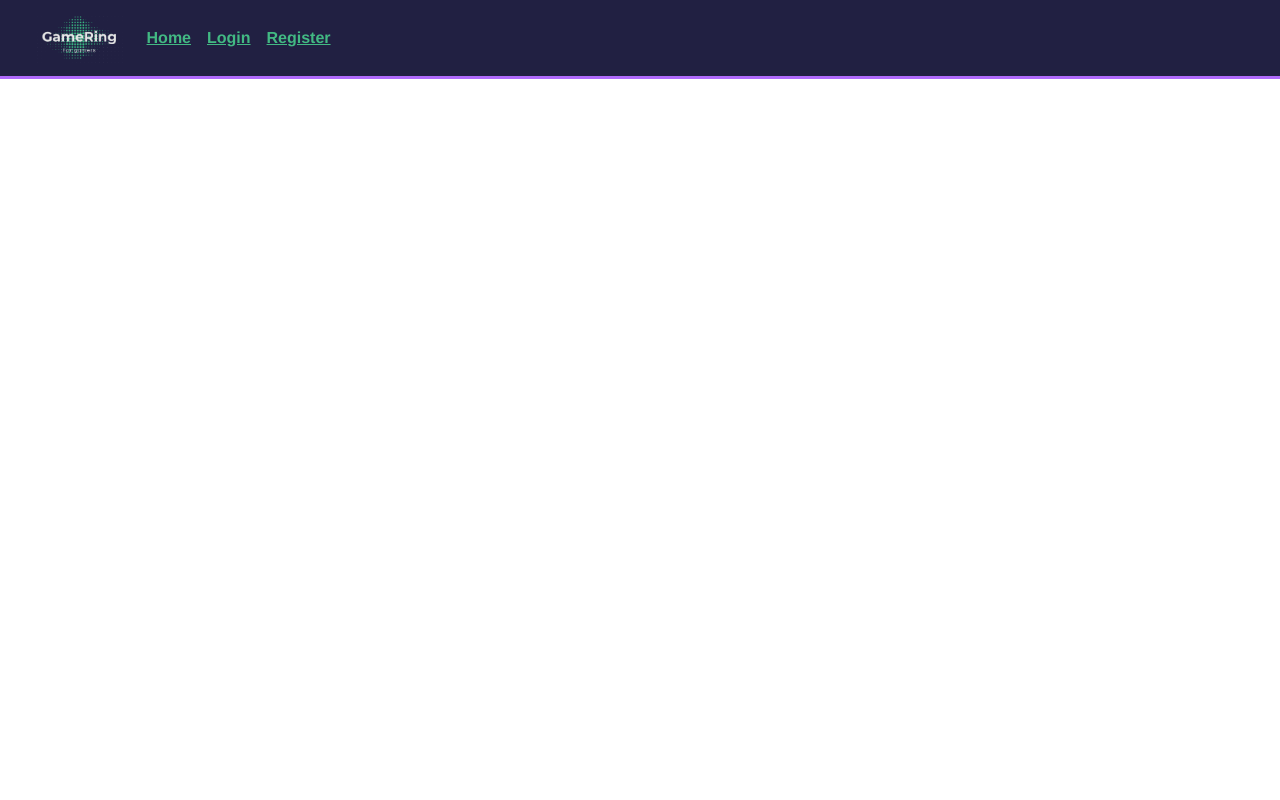
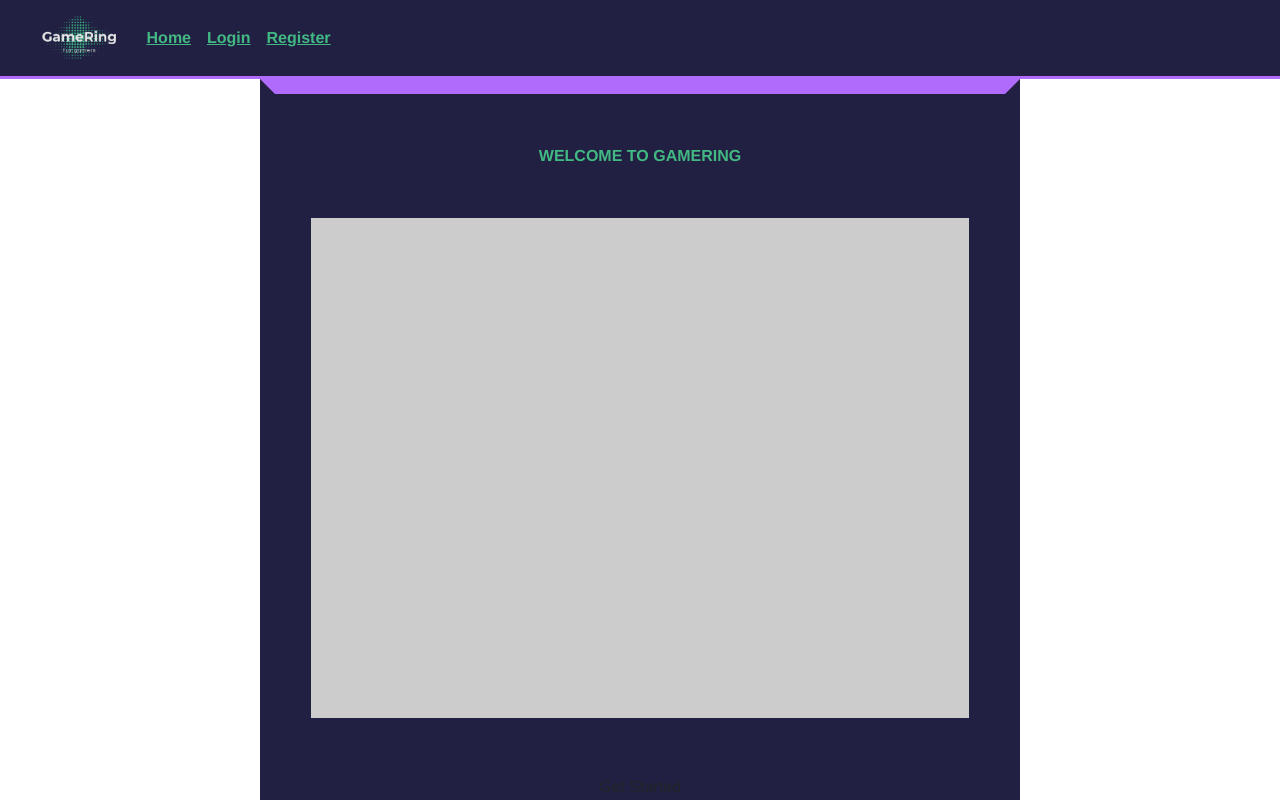
Before and after one commit to MihaelBlazevic/GameRing, a Vue app: page / in a window 1280 px wide. Shown: the top 800 px of the page. Built offline with nearby package versions, Linux system fonts and the light colour scheme; no server answers.

Commit message:
napravljen Default Page

```diff
--- a/src/views/Home.vue
+++ b/src/views/Home.vue
@@ -1,4 +1,33 @@
-<template></template>
+<template>
+  <div class="container">
+    <div class="row">
+      <div class="col-2"></div>
+      <div class="col-8 pozadina razmak text_color">
+        <div class="container razmak">
+          WELCOME TO GAMERING
+          <div class="slika razmak"></div>
+          <div class="wrap">
+            <button
+              type="button"
+              onclick="location.href = '/register'"
+              class="btn mybutton"
+            >
+              Get Started
+            </button>
+            <br />
+            <br />
+
+            <a href="/Login"
+              ><div class="text_color">Already have an account?</div></a
+            >
+          </div>
+          <br />
+        </div>
+      </div>
+      <div class="col-2"></div>
+    </div>
+  </div>
+</template>
 
 <script>
 // @ is an alias to /src
@@ -12,5 +41,41 @@ export default {
 };
 </script>
 
-<style >
+<style lang="scss">
+.pozadina {
+  border: none;
+  border-top: 15px solid rgb(176, 106, 252);
+  border-bottom: 15px solid rgb(176, 106, 252);
+  border-left: 15px solid #212042;
+  border-right: 15px solid #212042;
+  background: #212042;
+  color: #57557a;
+}
+
+.razmak {
+  margin-top: 50px;
+  margin-bottom: 50px;
+}
+
+.text_color {
+  color: #42b983 !important;
+  font-weight: bold;
+}
+
+.slika {
+  background-color: #cccccc; /* Used if the image is unavailable */
+  height: 500px; /* You must set a specified height */
+  background-position: center; /* Center the image */
+  background-repeat: no-repeat; /* Do not repeat the image */
+  background-size: cover; /* Resize the background image to cover the entire container */
+}
+* {
+  outline: none;
+  margin: 0;
+  padding: 0;
+}
+html,
+body {
+  height: 100%;
+}
 </style>
```
